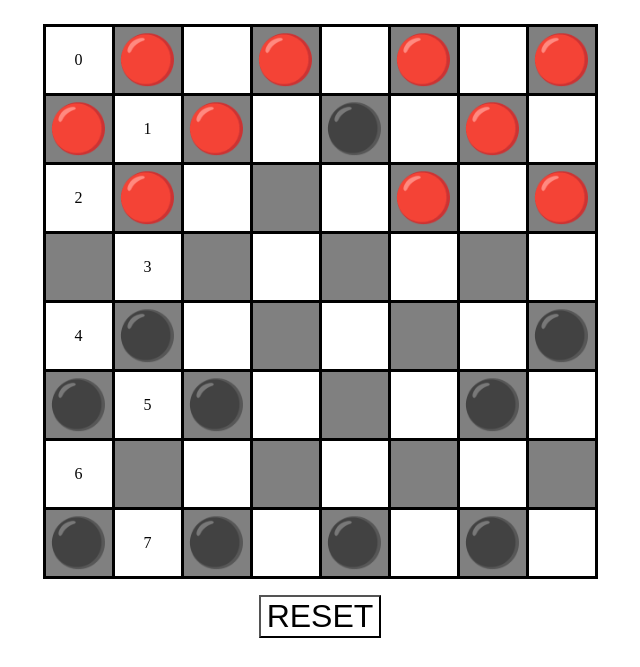
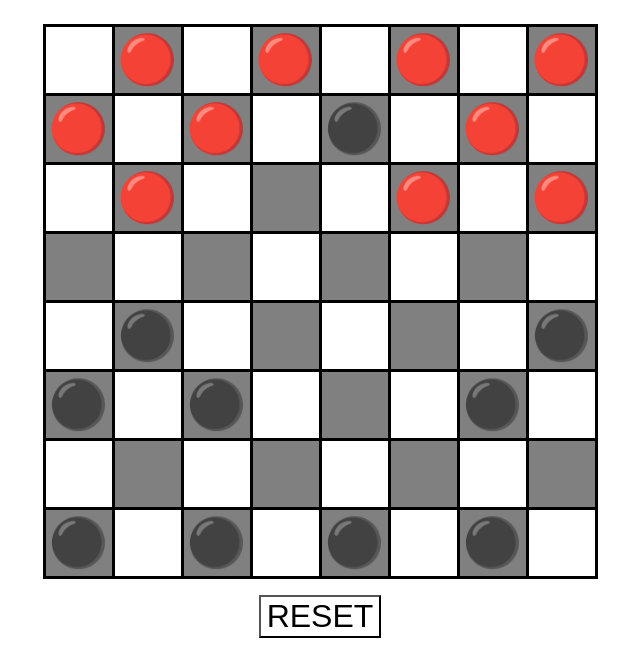
Before and after one commit to AliHussain-arch/CHECKERS-PROJECT-1, a plain HTML site: page Checkers/index.html in a window 1280 px wide. Shown: the part 133-800 px from the top of the page, without its empty margins (320-960 px from the left). Drawn offline with Linux system fonts and the light colour scheme.

Commit message:
early release

```diff
--- a/Checkers/index.html
+++ b/Checkers/index.html
@@ -16,7 +16,7 @@
     <div id="board">
         <table id="boardtable">
         <tr id="row0" class="even">
-            <td class="empty">0</td>
+            <td class="empty"></td>
             <td id="c00" class="active"></td>
             <td class="empty"></td>
             <td id="c01" class="active">01</td>
@@ -27,7 +27,7 @@
         </tr>
         <tr id="row1" class="odd">
             <td id="c10" class="active">10</td>
-            <td class="empty">1</td>
+            <td class="empty"></td>
             <td id="c11" class="active">11</td>
             <td class="empty"></td>
             <td id="c12" class="active">12</td>
@@ -36,7 +36,7 @@
             <td class="empty"></td>
         </tr>
         <tr id="row2" class="even">
-            <td class="empty">2</td>
+            <td class="empty"></td>
             <td id="c20" class="active">20</td>
             <td class="empty"></td>
             <td id="c21" class="active">21</td>
@@ -47,7 +47,7 @@
         </tr>
         <tr id="row3" class="odd">
             <td id="c30" class="active">30</td>
-            <td class="empty">3</td>
+            <td class="empty"></td>
             <td id="c31" class="active">31</td>
             <td class="empty"></td>
             <td id="c32" class="active">32</td>
@@ -56,7 +56,7 @@
             <td class="empty"></td>
         </tr>
         <tr id="row4" class="even">
-            <td class="empty">4</td>
+            <td class="empty"></td>
             <td id="c40" class="active">40</td>
             <td class="empty"></td>
             <td id="c41" class="active">41</td>
@@ -67,7 +67,7 @@
         </tr>
         <tr id="row5" class="odd">
             <td id="c50" class="active">50</td>
-            <td class="empty">5</td>
+            <td class="empty"></td>
             <td id="c51" class="active">51</td>
             <td class="empty"></td>
             <td id="c52" class="active">52</td>
@@ -76,7 +76,7 @@
             <td class="empty"></td>
         </tr>
         <tr id="row6" class="even">
-            <td class="empty">6</td>
+            <td class="empty"></td>
             <td id="c60" class="active">60</td>
             <td class="empty"></td>
             <td id="c61" class="active">61</td>
@@ -87,7 +87,7 @@
         </tr>
         <tr id="row7" class="odd">
             <td id="c70" class="active">70</td>
-            <td class="empty">7</td>
+            <td class="empty"></td>
             <td id="c71" class="active">71</td>
             <td class="empty"></td>
             <td id="c72" class="active">72</td>
```
